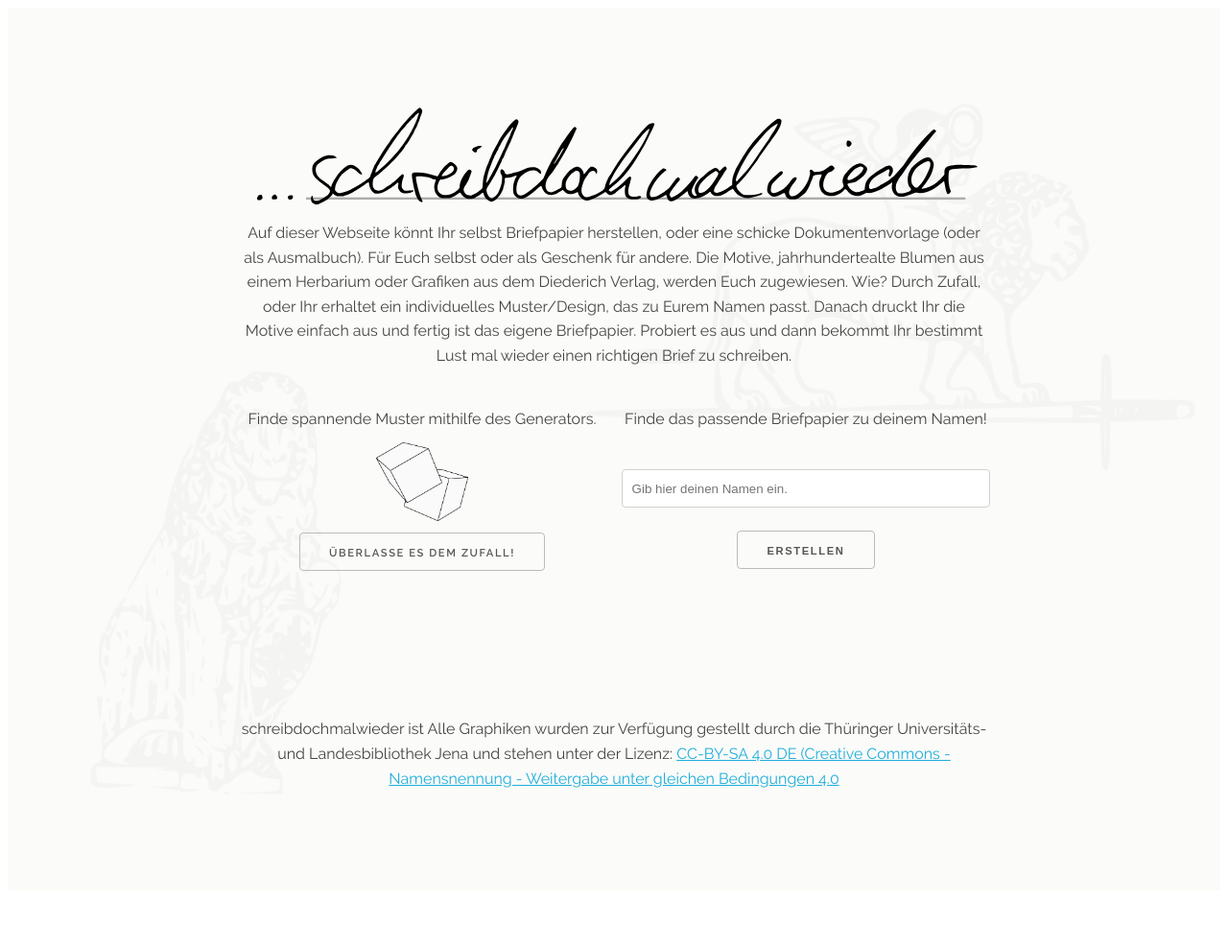
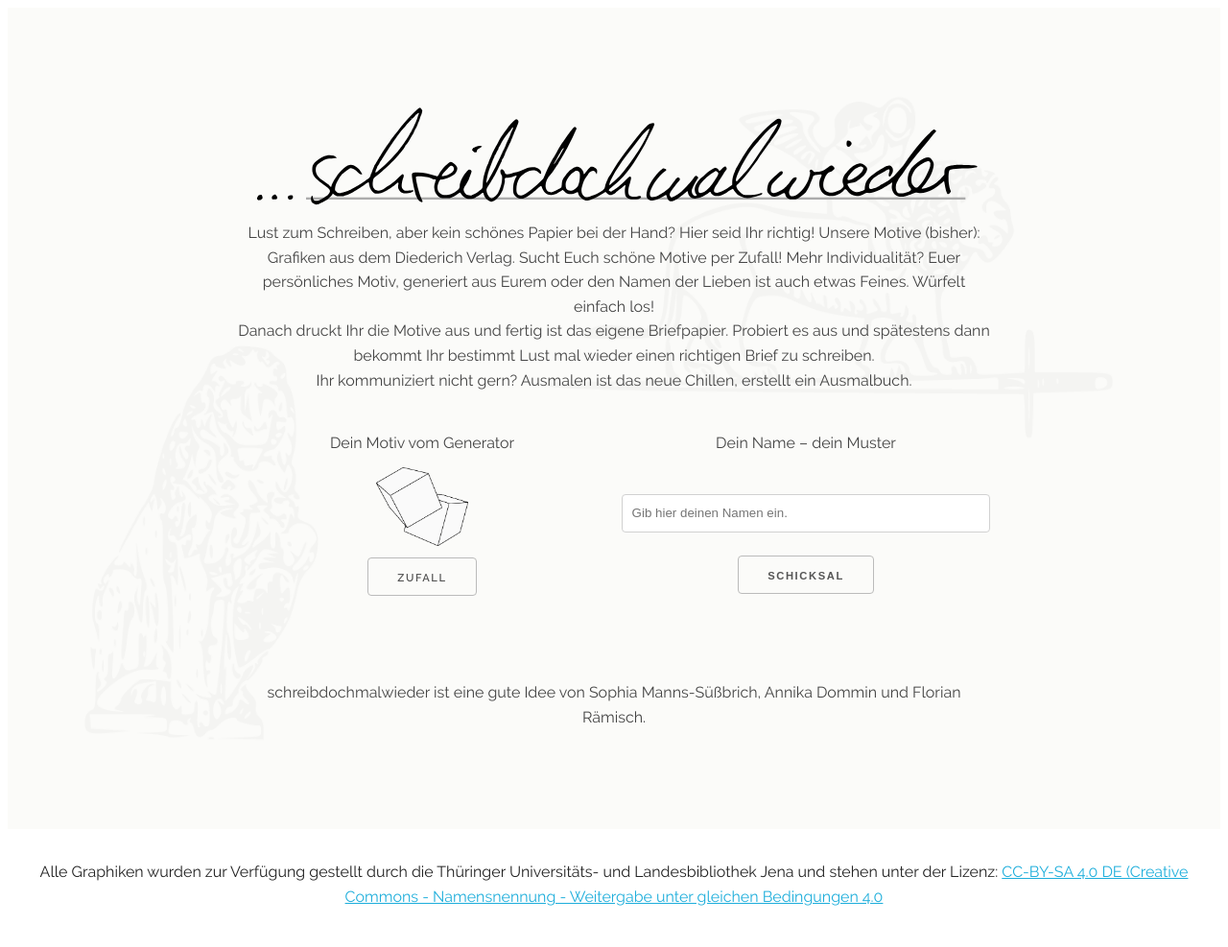
Before and after one commit to sophiamanns/schreibdochmalwieder, a Flask app: page / in a window 1280 px wide. Shown: the whole page at 96% size. Before the commit the page ends 827 px from the top, so only its background shows below. Run offline with Flask 2, Linux system fonts and the light colour scheme.

Commit message:
updated texts

```diff
--- a/static/schreibdochmalwieder.css
+++ b/static/schreibdochmalwieder.css
@@ -1,6 +1,6 @@
 .imprint {
   text-align: center;
-  margin-top: 6rem;
+  margin-top: 2rem;
 }
 
 img {
--- a/templates/base.html
+++ b/templates/base.html
@@ -24,13 +24,15 @@
       				<a href="/"><img class="header" src="{{ url_for('static', filename='schreibdochmalwieder.svg') }}" ></a>
       				{% block content %}{% endblock %}
               <p class="imprint">
-                schreibdochmalwieder ist
-                Alle Graphiken wurden zur Verfügung gestellt durch die Thüringer Universitäts- und Landesbibliothek Jena und stehen unter der Lizenz: <a href="https://creativecommons.org/licenses/by-sa/4.0/deed.de">CC-BY-SA 4.0 DE (Creative Commons - Namensnennung - Weitergabe unter gleichen Bedingungen 4.0</a>
+                schreibdochmalwieder ist eine gute Idee von Sophia Manns-Süßbrich, Annika Dommin und Florian Rämisch.
               </p>
 			      </div>
 			      <div class="two columns"></div>
 		      </div>
         </div>
       </div>
+      <p class="imprint">
+        Alle Graphiken wurden zur Verfügung gestellt durch die Thüringer Universitäts- und Landesbibliothek Jena und stehen unter der Lizenz: <a href="https://creativecommons.org/licenses/by-sa/4.0/deed.de">CC-BY-SA 4.0 DE (Creative Commons - Namensnennung - Weitergabe unter gleichen Bedingungen 4.0</a>
+      </p>
     </body>
 </html>
--- a/templates/index.html
+++ b/templates/index.html
@@ -6,24 +6,25 @@ Los geht's
 
 
 {% block content %}
-<p>
-	Auf dieser Webseite könnt Ihr selbst Briefpapier herstellen, oder eine schicke Dokumentenvorlage (oder als Ausmalbuch). Für Euch selbst oder als Geschenk für andere. Die Motive, jahrhundertealte Blumen aus einem Herbarium oder Grafiken aus dem Diederich Verlag, werden Euch zugewiesen. Wie? Durch Zufall, oder Ihr erhaltet ein individuelles Muster/Design, das zu Eurem Namen passt. Danach druckt Ihr die Motive einfach aus und fertig ist das eigene Briefpapier. Probiert es aus und dann bekommt Ihr bestimmt Lust mal wieder einen richtigen Brief zu schreiben.
+<p>Lust zum Schreiben, aber kein schönes Papier bei der Hand? Hier seid Ihr richtig! Unsere Motive (bisher): Grafiken aus dem Diederich Verlag. Sucht Euch schöne Motive per Zufall! Mehr Individualität? Euer persönliches Motiv, generiert aus Eurem oder den Namen der Lieben ist auch etwas Feines. Würfelt einfach los!<br />
+Danach druckt Ihr die Motive aus und fertig ist das eigene Briefpapier. Probiert es aus und spätestens dann bekommt Ihr bestimmt Lust mal wieder einen richtigen Brief zu schreiben.<br />
+Ihr kommuniziert nicht gern? Ausmalen ist das neue Chillen, erstellt ein Ausmalbuch.
 </p>
 
 <div class="row">
 	<div class="six columns">
 		<p>
-			Finde spannende Muster mithilfe des Generators.
+			 Dein Motiv vom Generator<br />
 			<img src="{{ url_for('static', filename='wuerfel.png') }}" class="alea"/><br />
-			<a href="letterpaper" class="button">Überlasse es dem Zufall!</a>
+			<a href="letterpaper" class="button">Zufall</a>
 		</p>
 	</div>
 	<div class="six columns">
 		<p>
-			Finde das passende Briefpapier zu deinem Namen!
+			 Dein Name – dein Muster
 			<form method="post" action="{{ url_for('paperbyname') }}" >
 			    <input class="u-full-width" placeholder="Gib hier deinen Namen ein." name="name" type="text">
-				<input class="button" value="Erstellen" type="submit">
+				<input class="button" value="Schicksal" type="submit">
 			</form>
 		</p>
 	</div>
```
